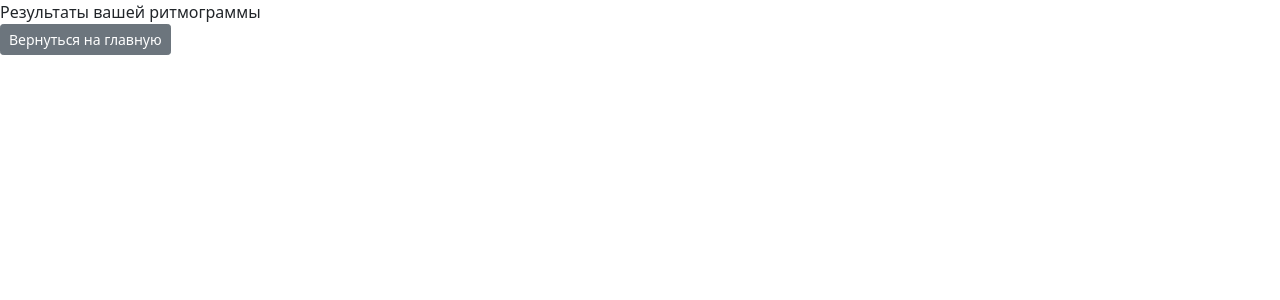
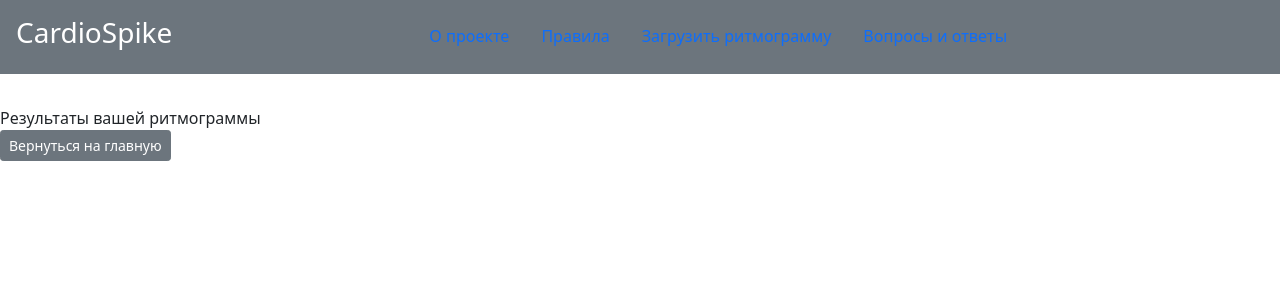
Before and after one commit to DaryaLugmanova/leadersofdigital, a Django app: page /result in a window 1280 px wide. Shown: the top 300 px of the page. Run offline with Django 3.2, Linux system fonts and the light colour scheme.

Commit message:
Add messages into base.html

```diff
--- a/templates/base.html
+++ b/templates/base.html
@@ -1,21 +1,55 @@
 <!doctype html>
 <html lang="ru">
-  <head>
+<head>
     <!-- Required meta tags -->
     <meta charset="utf-8">
     <meta name="viewport" content="width=device-width, initial-scale=1">
 
     <!-- Bootstrap CSS -->
-    <link href="https://cdn.jsdelivr.net/npm/bootstrap@5.0.1/dist/css/bootstrap.min.css" rel="stylesheet" integrity="sha384-+0n0xVW2eSR5OomGNYDnhzAbDsOXxcvSN1TPprVMTNDbiYZCxYbOOl7+AMvyTG2x" crossorigin="anonymous">
+    <link href="https://cdn.jsdelivr.net/npm/bootstrap@5.0.1/dist/css/bootstrap.min.css" rel="stylesheet"
+          integrity="sha384-+0n0xVW2eSR5OomGNYDnhzAbDsOXxcvSN1TPprVMTNDbiYZCxYbOOl7+AMvyTG2x" crossorigin="anonymous">
 
     <!-- Bootstrap JS -->
-    <script src="https://cdn.jsdelivr.net/npm/@popperjs/core@2.9.2/dist/umd/popper.min.js" integrity="sha384-IQsoLXl5PILFhosVNubq5LC7Qb9DXgDA9i+tQ8Zj3iwWAwPtgFTxbJ8NT4GN1R8p" crossorigin="anonymous"></script>
-    <script src="https://cdn.jsdelivr.net/npm/bootstrap@5.0.1/dist/js/bootstrap.min.js" integrity="sha384-Atwg2Pkwv9vp0ygtn1JAojH0nYbwNJLPhwyoVbhoPwBhjQPR5VtM2+xf0Uwh9KtT" crossorigin="anonymous"></script>
+    <script src="https://cdn.jsdelivr.net/npm/@popperjs/core@2.9.2/dist/umd/popper.min.js"
+            integrity="sha384-IQsoLXl5PILFhosVNubq5LC7Qb9DXgDA9i+tQ8Zj3iwWAwPtgFTxbJ8NT4GN1R8p"
+            crossorigin="anonymous"></script>
+    <script src="https://cdn.jsdelivr.net/npm/bootstrap@5.0.1/dist/js/bootstrap.min.js"
+            integrity="sha384-Atwg2Pkwv9vp0ygtn1JAojH0nYbwNJLPhwyoVbhoPwBhjQPR5VtM2+xf0Uwh9KtT"
+            crossorigin="anonymous"></script>
 <body>
+<div class="d-flex h-100 text-center text-white bg-secondary">
+    <div class="cover-container d-flex w-100 h-100 p-3 mx-auto flex-column">
+        <header class="mb-auto">
+            <div>
+                <h3 class="float-md-start">CardioSpike</h3>
+                <ul class="nav nav-masthead justify-content-center float-md-center">
+                    <li><a class="nav-link" aria-current="page" href="#About">О проекте</a></li>
+                    <li><a class="nav-link" href="#Rules">Правила</a></li>
+                    <li><a class="nav-link" href="#Upload_HRV">Загрузить ритмограмму</a></li>
+                    <li><a class="nav-link" href="#FAQ">Вопросы и ответы</a></li>
+                </ul>
+            </div>
+        </header>
+    </div>
+</div>
 
-  <!-- Block Main Content -->
-  {% block content %}
-  {% endblock %}
+<div role="main" class="container my-3">
+    <div class="row">
+        <div class="col">
+            {% if messages %}
+            {% for message in messages %}
+            <div class="alert alert-{{ message.tags }} text-center">
+                {{ message }}
+            </div>
+            {% endfor %}
+            {% endif %}
+        </div>
+    </div>
+</div>
+
+<!-- Block Main Content -->
+{% block content %}
+{% endblock %}
 
 </body>
 </html>
```
